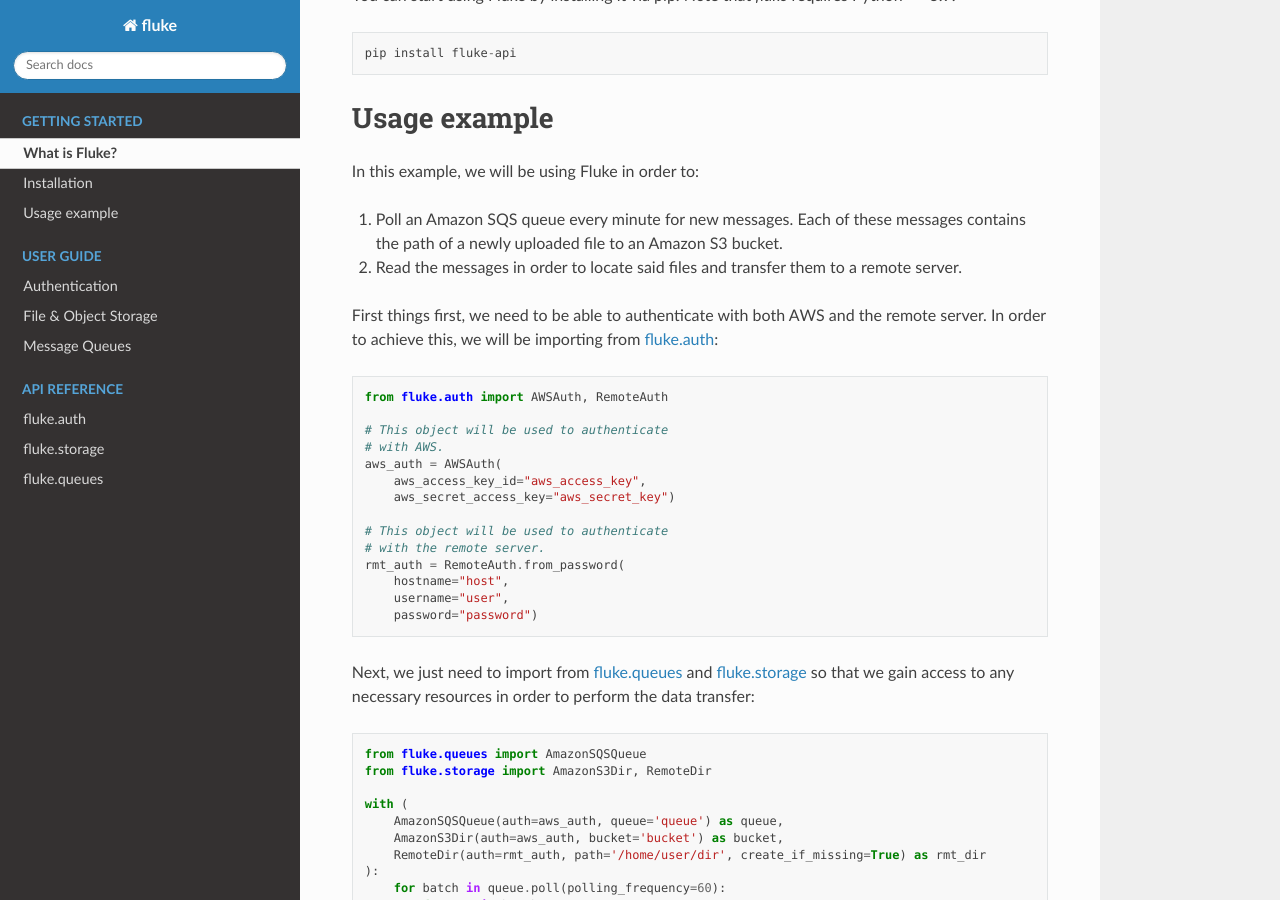
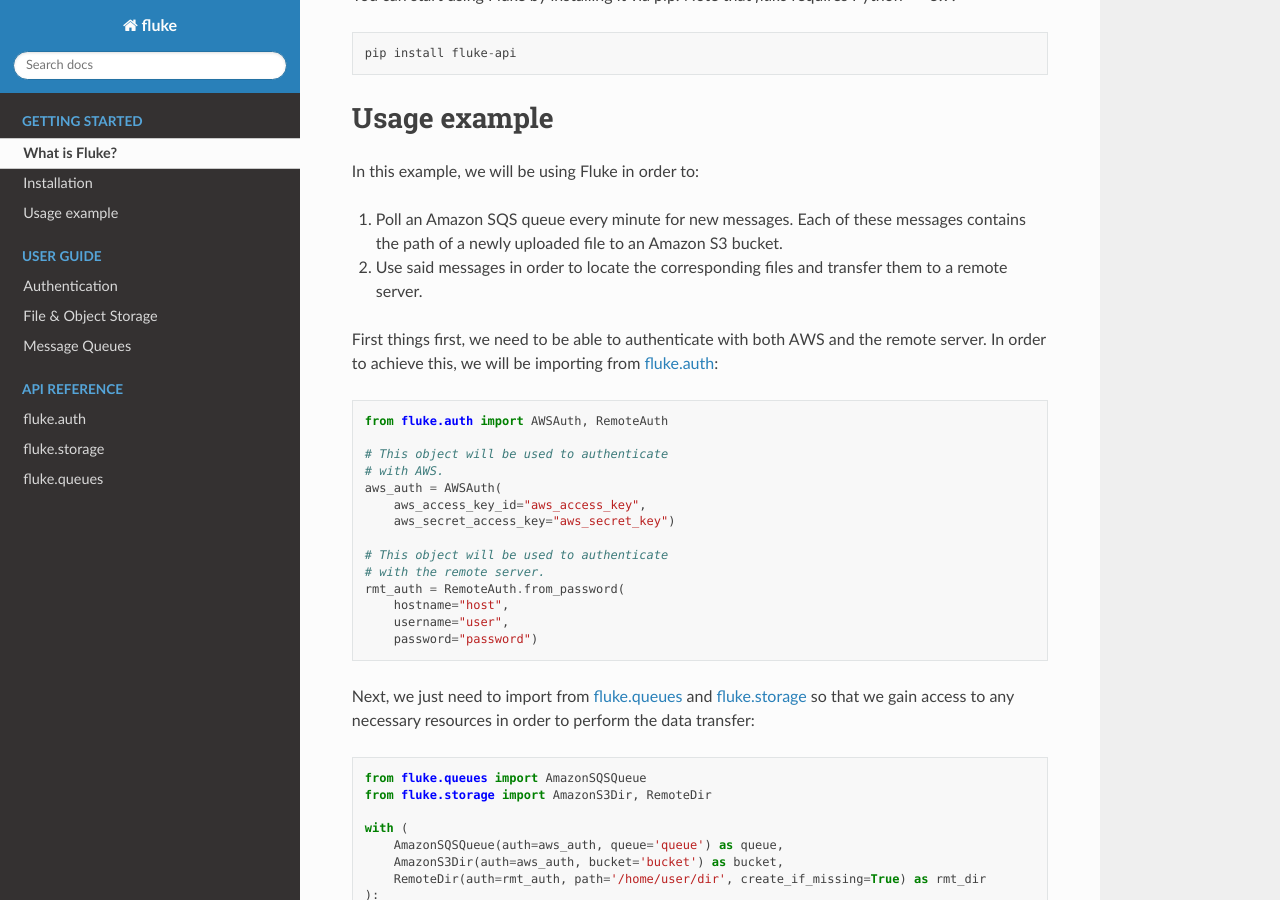
Before and after one commit to manoss96/fluke, a Sphinx documentation site: the page built from docs/source/getting_started.rst, in a window 1280 px wide and 900 px high, scrolled down 501 px. Built offline with Sphinx 7.4.7 and the Read the Docs theme 2.0.0, drawn with Linux system fonts in a browser that asks for light colours.

```diff
--- a/docs/source/getting_started.rst
+++ b/docs/source/getting_started.rst
@@ -39,7 +39,8 @@ In this example, we will be using Fluke in order to:
 
 1. Poll an Amazon SQS queue every minute for new messages. Each of these messages
    contains the path of a newly uploaded file to an Amazon S3 bucket.
-2. Read the messages in order to locate said files and transfer them to a remote server.
+2. Use said messages in order to locate the corresponding files and transfer
+   them to a remote server.
 
 First things first, we need to be able to authenticate with both AWS
 and the remote server. In order to achieve this, we will be importing from
```
Also changed, not shown: README.md (+2 -1 lines).
